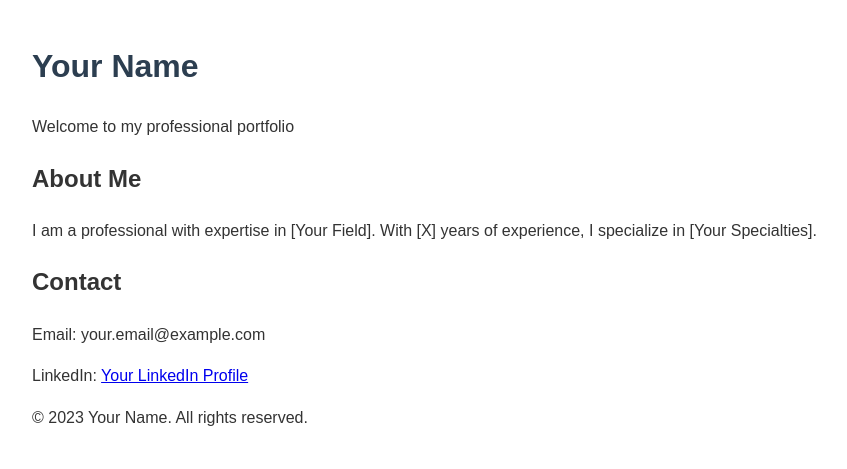
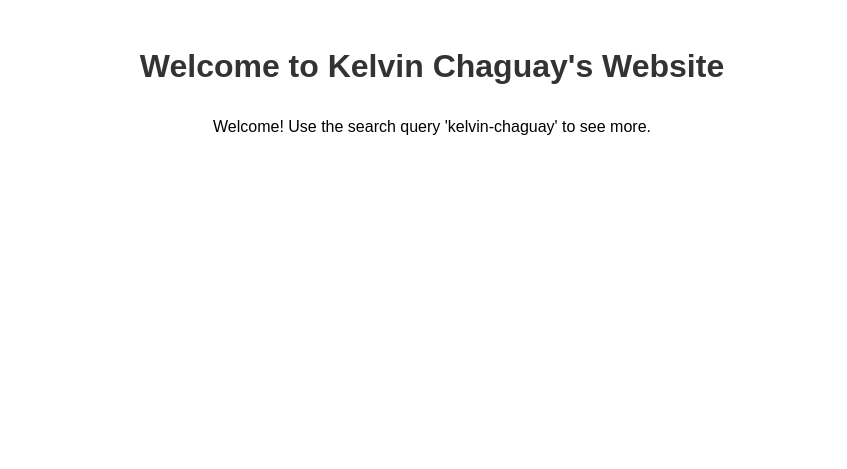
Before and after one commit to KelvinChaguay/Kelv.github.io, a plain HTML site: page index.html in a window 1280 px wide. Shown: the whole page, without its empty margins (208-1055 px from the left). Drawn offline with Linux system fonts and the light colour scheme.

Commit message:
Update index.html
Signed-off-by: Kelvin Chaguay <115514934+KelvinChaguay@users.noreply.github.com>

```diff
--- a/index.html
+++ b/index.html
@@ -3,66 +3,35 @@
 <head>
     <meta charset="UTF-8">
     <meta name="viewport" content="width=device-width, initial-scale=1.0">
-    <title>Your Name - Professional Portfolio</title>
-    <meta name="description" content="Professional portfolio and information about Your Name">
+    <title>Kelvin Chaguay</title>
+    <meta name="description" content="Personal website of Kelvin Chaguay">
     <meta name="google-site-verification" content="KDBvlnnJkyAGUITNPGv1gX7Gee6KBXVKvPGKJV_eszQ" />
-
     <style>
         body {
             font-family: Arial, sans-serif;
             line-height: 1.6;
-            color: #333;
-            max-width: 800px;
-            margin: 0 auto;
+            margin: 0;
             padding: 20px;
+            text-align: center;
         }
         h1 {
-            color: #2c3e50;
-        }
-        .error {
-            color: #e74c3c;
-            font-style: italic;
+            color: #333;
         }
     </style>
 </head>
 <body>
-    <header>
-        <h1>Your Name</h1>
-        <p>Welcome to my professional portfolio</p>
-    </header>
-
-    <main id="content">
-        <!-- Content will be dynamically inserted here -->
-    </main>
-
-    <footer>
-        <p>&copy; 2023 Your Name. All rights reserved.</p>
-    </footer>
+    <h1>Welcome to Kelvin Chaguay's Website</h1>
+    <p id="message"></p>
 
     <script>
-        document.addEventListener('DOMContentLoaded', function() {
-            var searchQuery = new URLSearchParams(window.location.search).get('query');
-            var contentElement = document.getElementById('content');
+        var searchQuery = window.location.search.substring(1).toLowerCase();
+        var message = document.getElementById('message');
 
-            if (searchQuery && searchQuery.toLowerCase().includes("Kelvin Chaguay".toLowerCase())) {
-                // Redirect to your picture or certification page
-                window.location.href = "https://link-to-your-picture-or-certification.com";
-            } else if (searchQuery) {
-                contentElement.innerHTML = '<p class="error">Sorry, I don\'t recognize the search query: "' + searchQuery + '"</p>';
-            } else {
-                contentElement.innerHTML = `
-                    <section>
-                        <h2>About Me</h2>
-                        <p>I am a professional with expertise in [Your Field]. With [X] years of experience, I specialize in [Your Specialties].</p>
-                    </section>
-                    <section>
-                        <h2>Contact</h2>
-                        <p>Email: your.email@example.com</p>
-                        <p>LinkedIn: <a href="https://www.linkedin.com/in/your-profile">Your LinkedIn Profile</a></p>
-                    </section>
-                `;
-            }
-        });
+        if (searchQuery.includes("kelvin-chaguay")) {
+            window.location.href = "https://kelvinchaguay.github.io/Kelv.github.io/";
+        } else {
+            message.textContent = "Welcome! Use the search query 'kelvin-chaguay' to see more.";
+        }
     </script>
 </body>
 </html>
```
